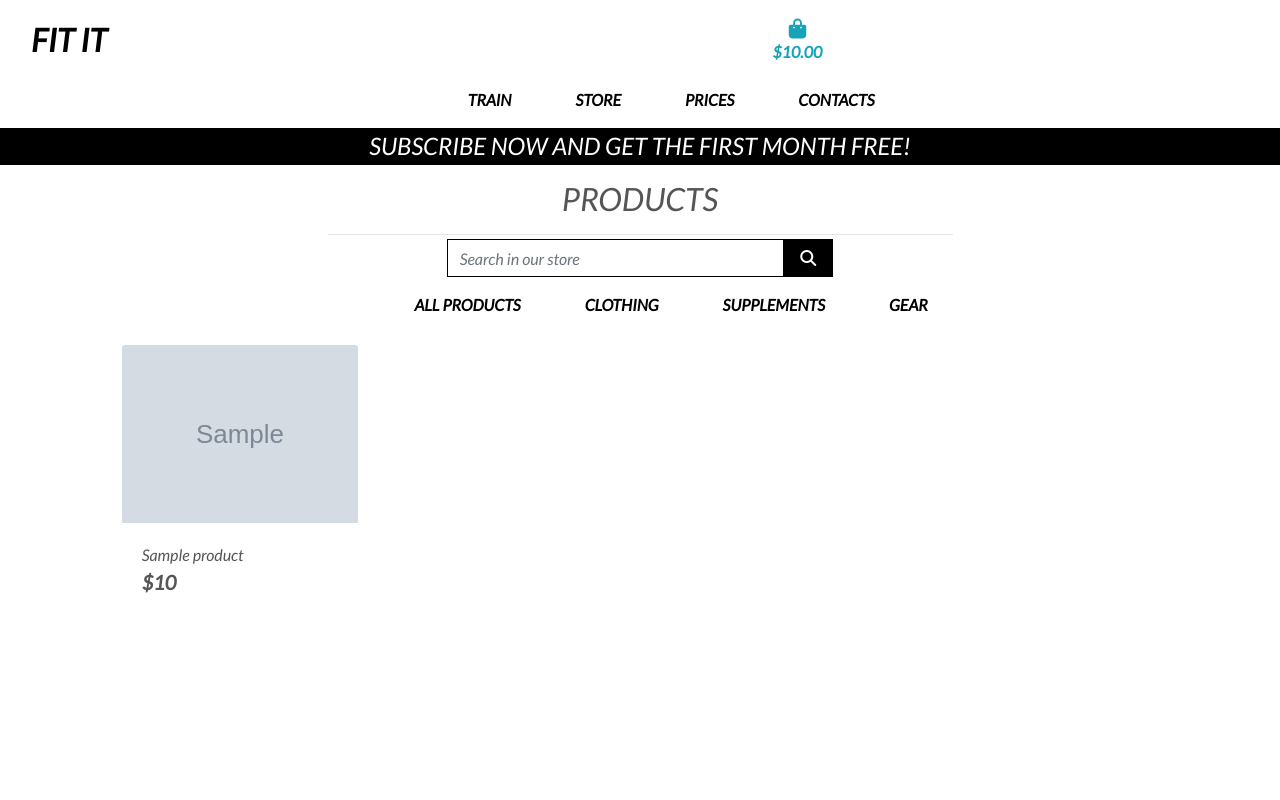
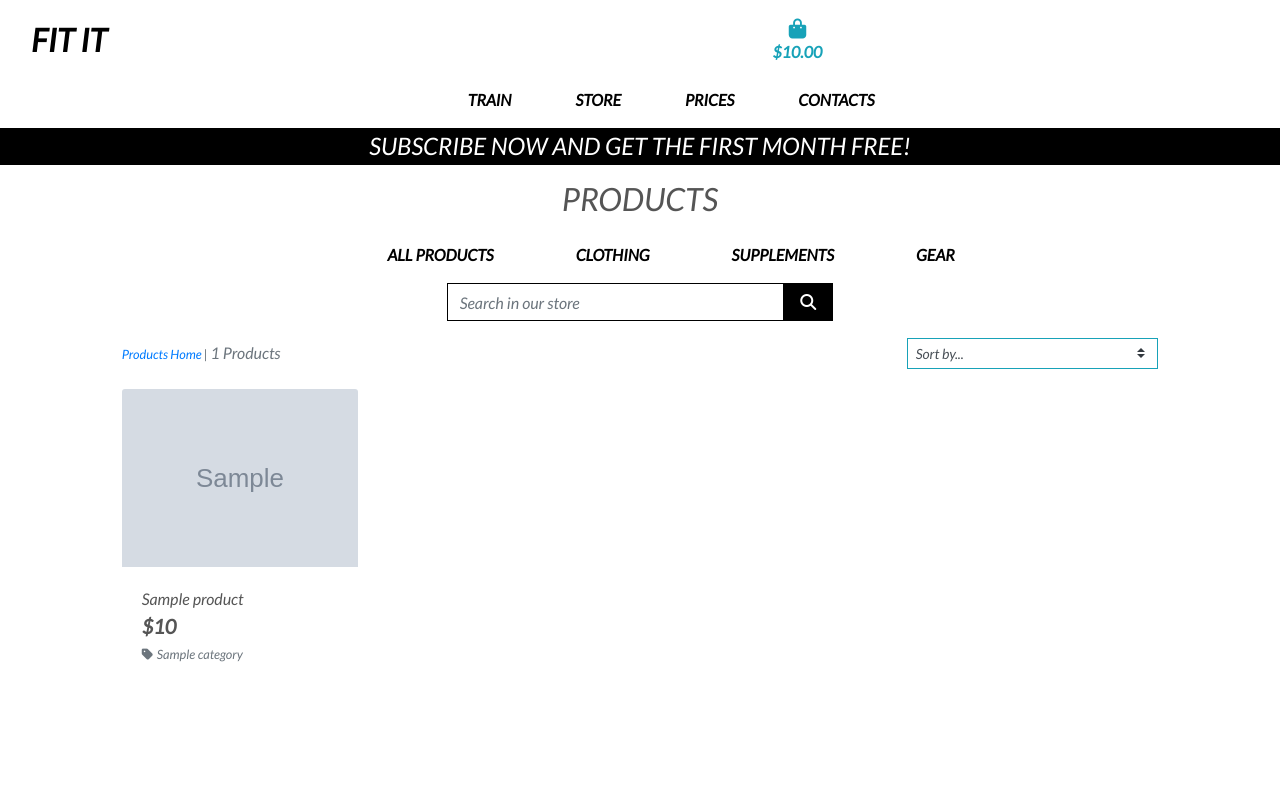
Before and after one commit to ClaudiaLie/MS_4_FitIt, a Django app: template products/templates/products/products.html in a window 1280 px wide. Run offline with Django 3.2, Linux system fonts and the light colour scheme; the template is opened without the code that fills it: most values are stand-ins (such as "Sample title", 1, 10 or a date in 2020); grey boxes marked "Sample" are stand-in pictures; some libraries are stand-ins or nearby versions.

Commit message:
added sorting in the store and product counts to products, styled the navbar for the store

```diff
--- a/products/templates/products/products.html
+++ b/products/templates/products/products.html
@@ -15,9 +15,19 @@
         <div class="row">
             <div class="col text-center mt-3">
                 <h2 class="logo-font">Products</h2>
-                <hr class="w-50 mb-1">
             </div>
         </div>
+        <!-- Store Navbar -->
+        <div class="row bg-white">
+            <nav class="navbar navbar-expand-lg navbar-light w-100">
+                <button class="navbar-toggler" type="button" data-toggle="collapse" data-target="#store-nav" aria-controls="store-nav" aria-expanded="false" aria-label="Toggle navigation">
+                    <span class="navbar-toggler-icon"></span>
+                </button>
+                {% include 'includes/store-mobile-top-header.html' %}
+                {% include 'includes/store-nav.html' %}
+            </nav>
+        </div>
+        <!-- Search Item -->
         <div class="col-12 col-lg-4 my-auto py-1 py-lg-0 mx-auto">
             <form method="GET" action="{% url 'products' %}">
                 <div class="input-group w-100">
@@ -32,19 +42,32 @@
                 </div>
             </form>
         </div>
-        <div class="row bg-white">
-            <nav class="navbar navbar-expand-lg navbar-light w-100">
-                <button class="navbar-toggler" type="button" data-toggle="collapse" data-target="#store-nav" aria-controls="store-nav" aria-expanded="false" aria-label="Toggle navigation">
-                    <span class="navbar-toggler-icon"></span>
-                </button>
-                {% include 'includes/store-mobile-top-header.html' %}
-                {% include 'includes/store-nav.html' %}
-            </nav>
-        </div>
-
+        <!-- Sort items by -->
         <div class="row">
             <div class="product-container col-10 offset-1">
-                <div class="row mt-1 mb-2"></div>
+                <div class="row mt-1 mb-2">
+                    <div class="col-12 col-md-6 my-auto order-md-last d-flex justify-content-center justify-content-md-end">
+                        <div class="sort-select-wrapper w-50">
+                            <select id="sort-selector" class="custom-select custom-select-sm rounded-0 border border-{% if current_sorting != 'None_None' %}info{% else %}black{% endif %}">
+                                <option value="reset" {% if current_sorting == 'None_None' %}selected{% endif %}>Sort by...</option>
+                                <option value="price_asc" {% if current_sorting == 'price_asc' %}selected{% endif %}>Price (low to high)</option>
+                                <option value="price_desc" {% if current_sorting == 'price_desc' %}selected{% endif %}>Price (high to low)</option>
+                                <option value="name_asc" {% if current_sorting == 'name_asc' %}selected{% endif %}>Name (A-Z)</option>
+                                <option value="name_desc" {% if current_sorting == 'name_desc' %}selected{% endif %}>Name (Z-A)</option>
+                                <option value="category_asc" {% if current_sorting == 'category_asc' %}selected{% endif %}>Category (A-Z)</option>
+                                <option value="category_desc" {% if current_sorting == 'category_desc' %}selected{% endif %}>Category (Z-A)</option>
+                            </select>
+                        </div>
+                    </div>
+                    <div class="col-12 col-md-6 order-md-first">
+                        <p class="text-muted mt-3 text-center text-md-left">
+                            {% if search_term or current_categories or current_sorting != 'None_None' %}
+                                <span class="small"><a href="{% url 'products' %}">Products Home</a> | </span>
+                            {% endif %}
+                            {{ products|length }} Products{% if search_term %} found for <strong>"{{ search_term }}"</strong>{% endif %}
+                        </p>
+                    </div>
+                </div>
                 <div class="row">
                     {% for product in products %}
                         <div class="col-sm-6 col-md-6 col-lg-4 col-xl-3">
@@ -65,6 +88,14 @@
                                     <div class="row">
                                         <div class="col">
                                             <p class="lead mb-0 text-left font-weight-bold">${{ product.price }}</p>
+                                            <!-- If the prod has a category we want to display it in the description  -->
+                                            {% if product.category %}
+                                            <p class="small mt-1 mb-0">
+                                                <a class="text-muted" href="{% url 'products' %}?category={{ product.category.name }}">
+                                                    <i class="fas fa-tag mr-1"></i>{{ product.category.friendly_name }}
+                                                </a>
+                                            </p>
+                                            {% endif %}
                                         </div>
                                     </div>
                                 </div>
--- a/static/css/base.css
+++ b/static/css/base.css
@@ -70,6 +70,10 @@ body {
 	z-index: -1;
 }
 
+.nav-tabs {
+    border-bottom: 0px
+}
+
 /* -------------------------------- Media Queries */
 
 /* Slightly larger container on xl screens */
--- a/templates/includes/store-mobile-top-header.html
+++ b/templates/includes/store-mobile-top-header.html
@@ -7,7 +7,7 @@
           </div>
       </a>
       <div class="dropdown-menu border-0 w-100 p-3 rounded-0 my-0" aria-labelledby="mobile-search">
-          <form class="form" method="GET" action="">
+          <form class="form" method="GET" action="{% url 'products' %}">
               <div class="input-group w-100">
                   <input class="form-control border border-black rounded-0" type="text" name="q" placeholder="Search our site">
                   <div class="input-group-append">
--- a/templates/includes/store-nav.html
+++ b/templates/includes/store-nav.html
@@ -1,13 +1,13 @@
-
 <div class="collapse navbar-collapse" id="main-nav">
-    <ul class="navbar-nav w-auto mx-auto">
+    <ul class="nav nav-tabs w-auto mx-auto">
         <li class="nav-item dropdown">
             <a class="logo-font font-weight-bold nav-link text-black mr-5" href="{% url 'products' %}" id="all-products-link" data-toggle="dropdown" aria-haspopup="true" aria-expanded="false">
                 All Products
             </a>
-            <div class="dropdown-menu border-0" aria-labelledby="all-products-link">
+            <div class="dropdown-menu" aria-labelledby="all-products-link">
                 <a href="{% url 'products' %}?sort=price&direction=asc" class="dropdown-item">By Price</a>
                 <a href="{% url 'products' %}?sort=category&direction=asc" class="dropdown-item ">By Category</a>
+                <div class="dropdown-divider"></div>
                 <a href="{% url 'products' %}" class="dropdown-item">All Products</a>
             </div>
         </li>
@@ -22,10 +22,11 @@
             <a class="logo-font font-weight-bold nav-link text-black mr-5" href="#" id="supplements-link" data-toggle="dropdown" aria-haspopup="true" aria-expanded="false">
                 Supplements
             </a>
-            <div class="dropdown-menu border-0" aria-labelledby="supplements-link">
+            <div class="dropdown-menu" aria-labelledby="supplements-link">
                 <a href="{% url 'products' %}?category=proteins" class="dropdown-item">Proteins</a>
                 <a href="{% url 'products' %}?category=vitamins" class="dropdown-item">Vitamins</a>
                 <a href="{% url 'products' %}?category=fibers" class="dropdown-item">Fibers</a>
+                <div class="dropdown-divider"></div>
                 <a href="{% url 'products' %}?category=proteins,vitamins,fibers" class="dropdown-item">All Supplements</a>
             </div>
         </li>
@@ -34,10 +35,12 @@
             <a class="logo-font font-weight-bold nav-link text-black" href="#" id="specials-link" data-toggle="dropdown" aria-haspopup="true" aria-expanded="false">
                 Gear
             </a>
-            <div class="dropdown-menu border-0" aria-labelledby="specials-link">
+            <div class="dropdown-menu" aria-labelledby="specials-link">
                 <a href="{% url 'products' %}?category=yoga" class="dropdown-item">Yoga</a>
                 <a href="{% url 'products' %}?category=weights" class="dropdown-item">Weights</a>
                 <a href="{% url 'products' %}?category=totalbody,gear" class="dropdown-item">Total Body</a>
+                <div class="dropdown-divider"></div>
+                <a href="{% url 'products' %}?category=yoga,weights,totalbody,gear" class="dropdown-item">All Gear</a>
             </div>
         </li>
     </ul>
```
Also changed, not shown: products/templates/products/product_detail.html (+7 -0 lines), products/views.py (+6 -3 lines).
